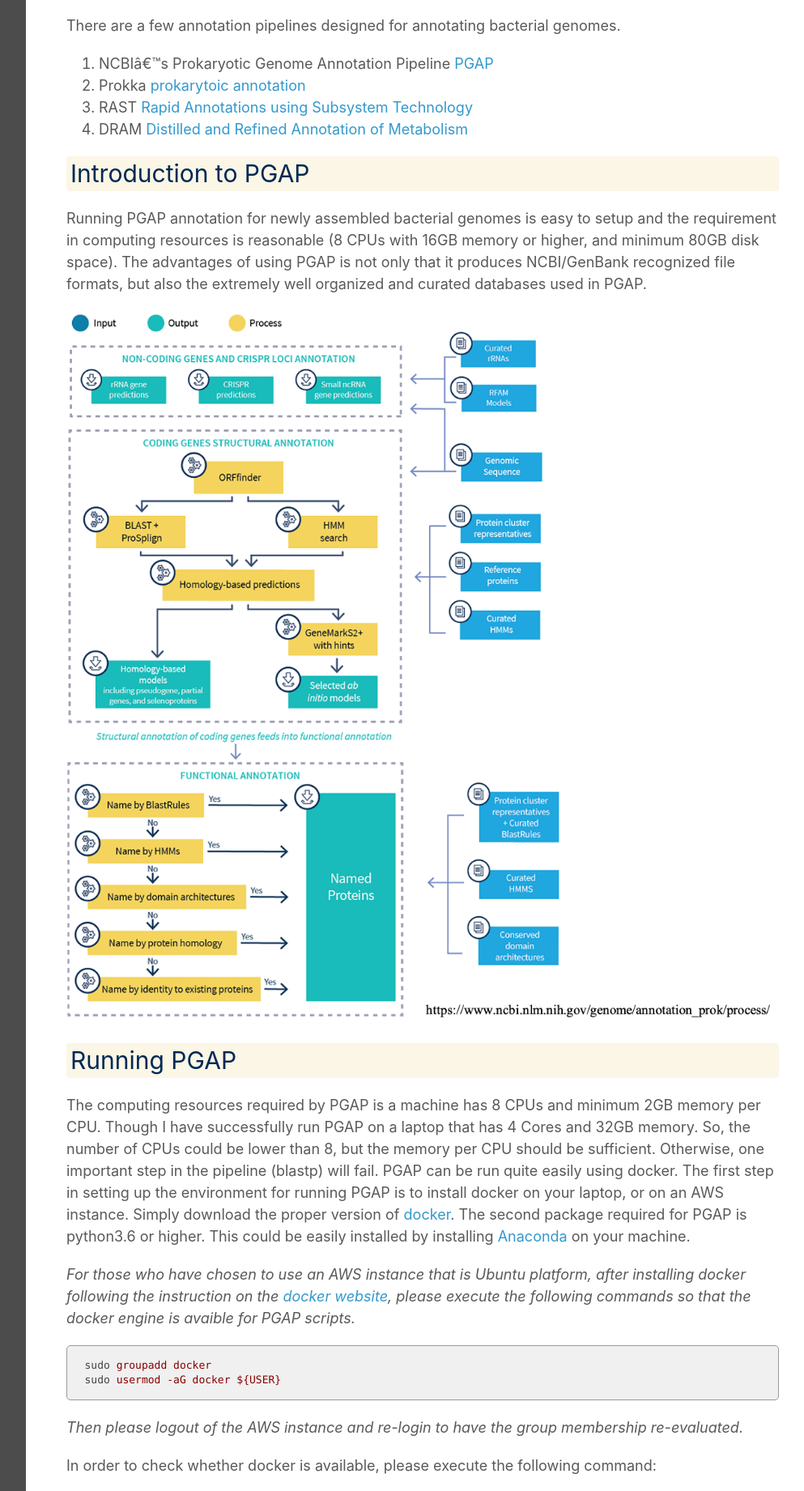
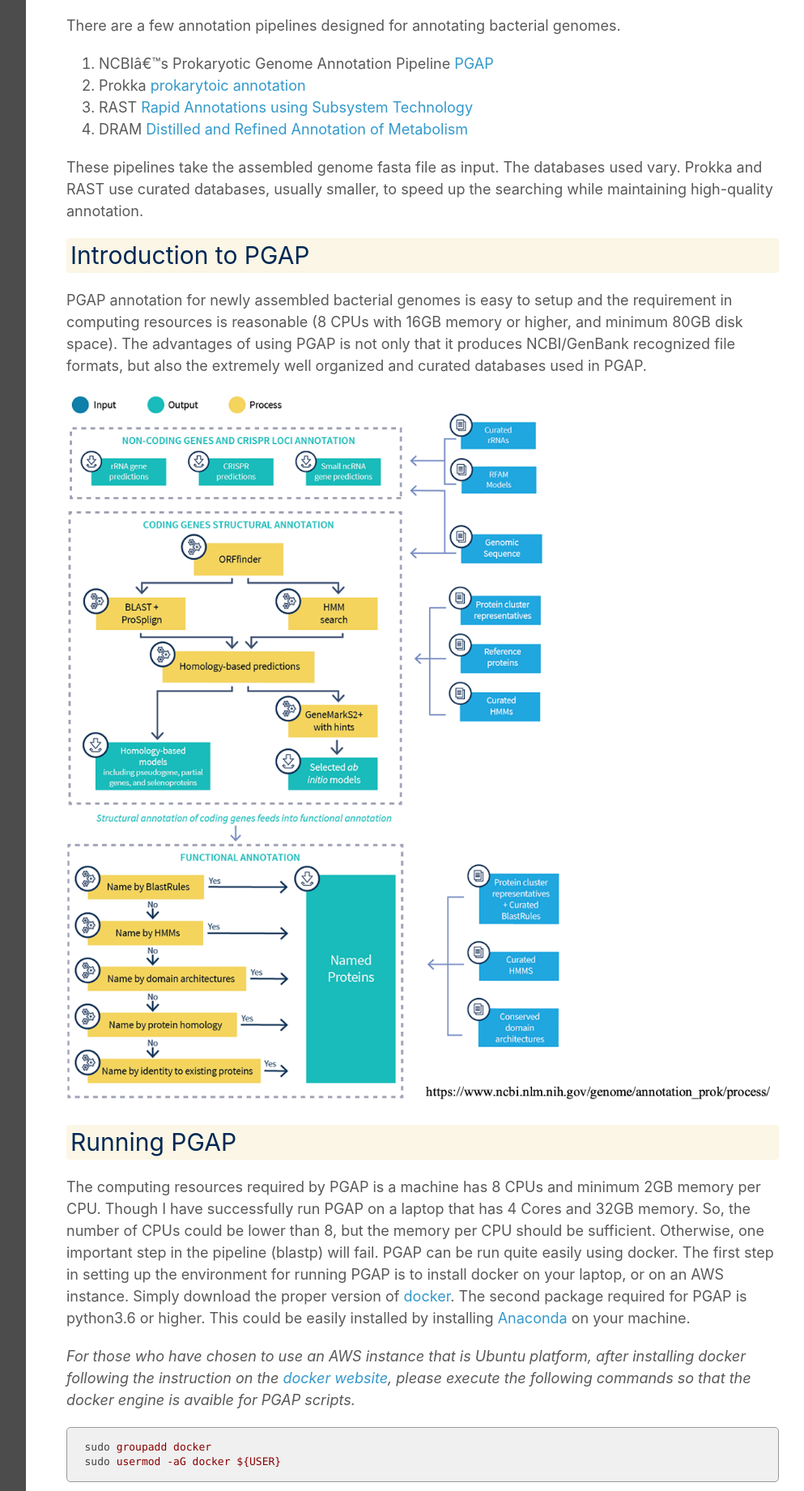
Before and after one commit to ucdavis-bioinformatics-training/2021-ASM-genome-assembly, a Jekyll site: the page built from markdown_docs/annotation.md, in a window 1280 px wide. Shown: the part 1639-3480 px from the top of the page at 81% size, without its empty margins (268-1261 px from the left). Built offline with Jekyll 4.4.1, drawn with Linux system fonts in a browser that asks for light colours; our own code applies the rules of GitHub Pages for plain Markdown files; some of the changed text lies outside the part shown.

Commit message:
mod anno

```diff
--- a/markdown_docs/annotation.md
+++ b/markdown_docs/annotation.md
@@ -25,8 +25,10 @@
 3. RAST [Rapid Annotations using Subsystem Technology](https://rast.nmpdr.org/)
 4. DRAM [Distilled and Refined Annotation of Metabolism](https://github.com/shafferm/DRAM)
 
+These pipelines take the assembled genome fasta file as input. The databases used vary. Prokka and RAST use curated databases, usually smaller, to speed up the searching while maintaining high-quality annotation.
+
 ## Introduction to PGAP
-Running PGAP annotation for newly assembled bacterial genomes is easy to setup and the requirement in computing resources is reasonable (8 CPUs with 16GB memory or higher, and minimum 80GB disk space). The advantages of using PGAP is not only that it produces NCBI/GenBank recognized file formats, but also the extremely well organized and curated databases used in PGAP.
+PGAP annotation for newly assembled bacterial genomes is easy to setup and the requirement in computing resources is reasonable (8 CPUs with 16GB memory or higher, and minimum 80GB disk space). The advantages of using PGAP is not only that it produces NCBI/GenBank recognized file formats, but also the extremely well organized and curated databases used in PGAP.
 
 ![PGAP](./annotation_figures/PGAP_flowchart.png)
 
@@ -65,4 +67,10 @@
     ./pgap.py -r -o baccanu_anno ./input.yaml
 
 
-This simply command runs the full PGAP annotation pipeline, in a couple hours on an AWS instance with 8 CPUs and 32GB memory. The results are stored inside *baccanu_anno* [directory](https://bioshare.bioinformatics.ucdavis.edu/bioshare/view/2021-ASM-genome-assembly/annotation_outputs/). The file *annot.gbk* is the annotation result in genbank format. The file *annot.gff* is the annotation result in gff3 format.
+This simply command runs the full PGAP annotation pipeline, in a couple hours on an AWS instance with 8 CPUs and 32GB memory. The results are stored inside *baccanu_anno* [directory](https://bioshare.bioinformatics.ucdavis.edu/bioshare/view/2021-ASM-genome-assembly/annotation_outputs/). The file *annot.gbk* is the annotation result in genbank format. The file *annot.gff* is the annotation result in gff3 format. The file *annot.sqn* could be submitted to genbank as the included annotation when one submits the assembled genome.
+
+
+## More resources
+
+1. [microbeannotator](https://github.com/cruizperez/MicrobeAnnotator)
+2. [KEGG Mapper](https://www.genome.jp/kegg/tool/map_pathway.html)
```
Also changed, not shown: markdown_docs/annotation_figures/completeness1.gif (added).
